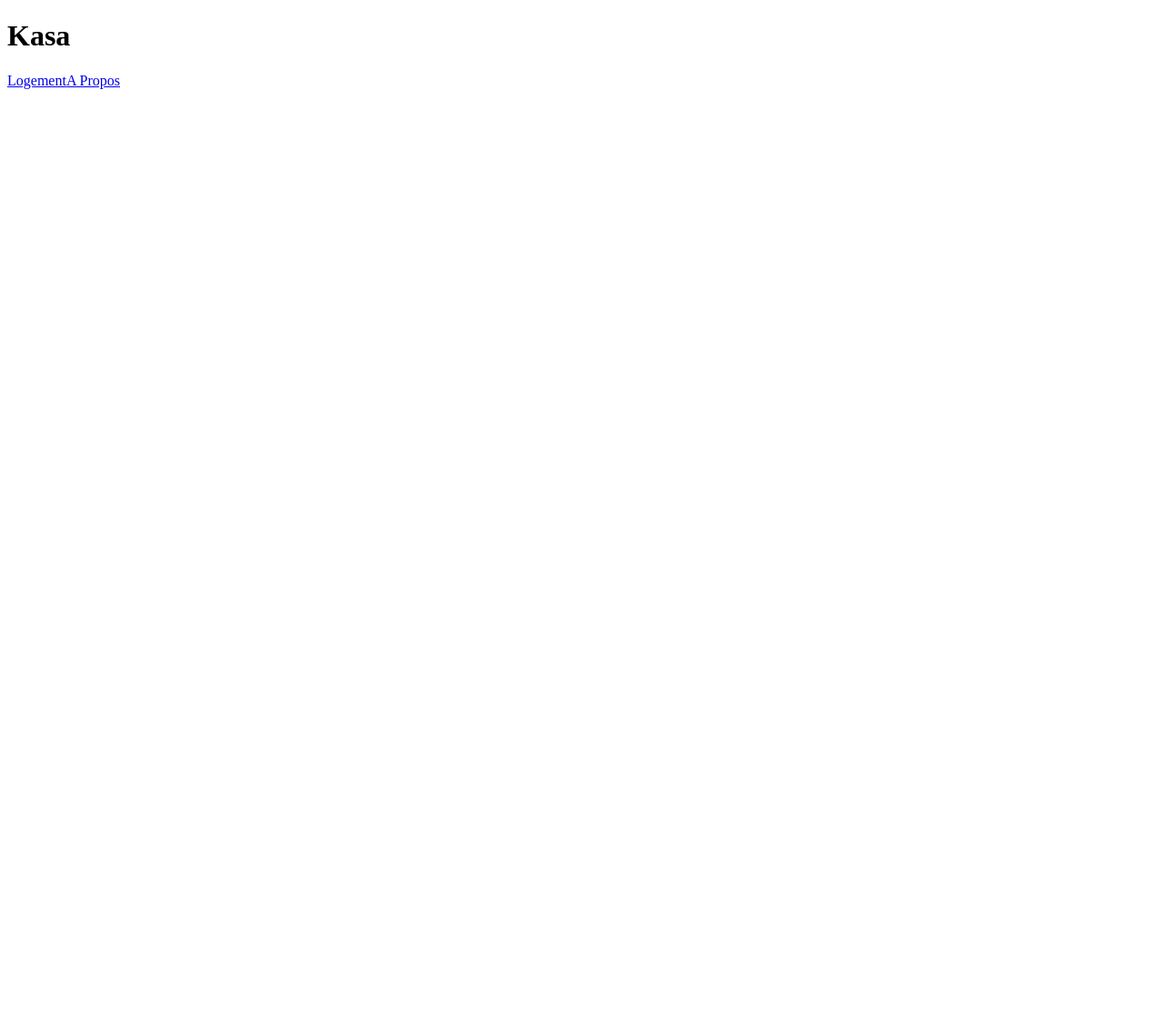
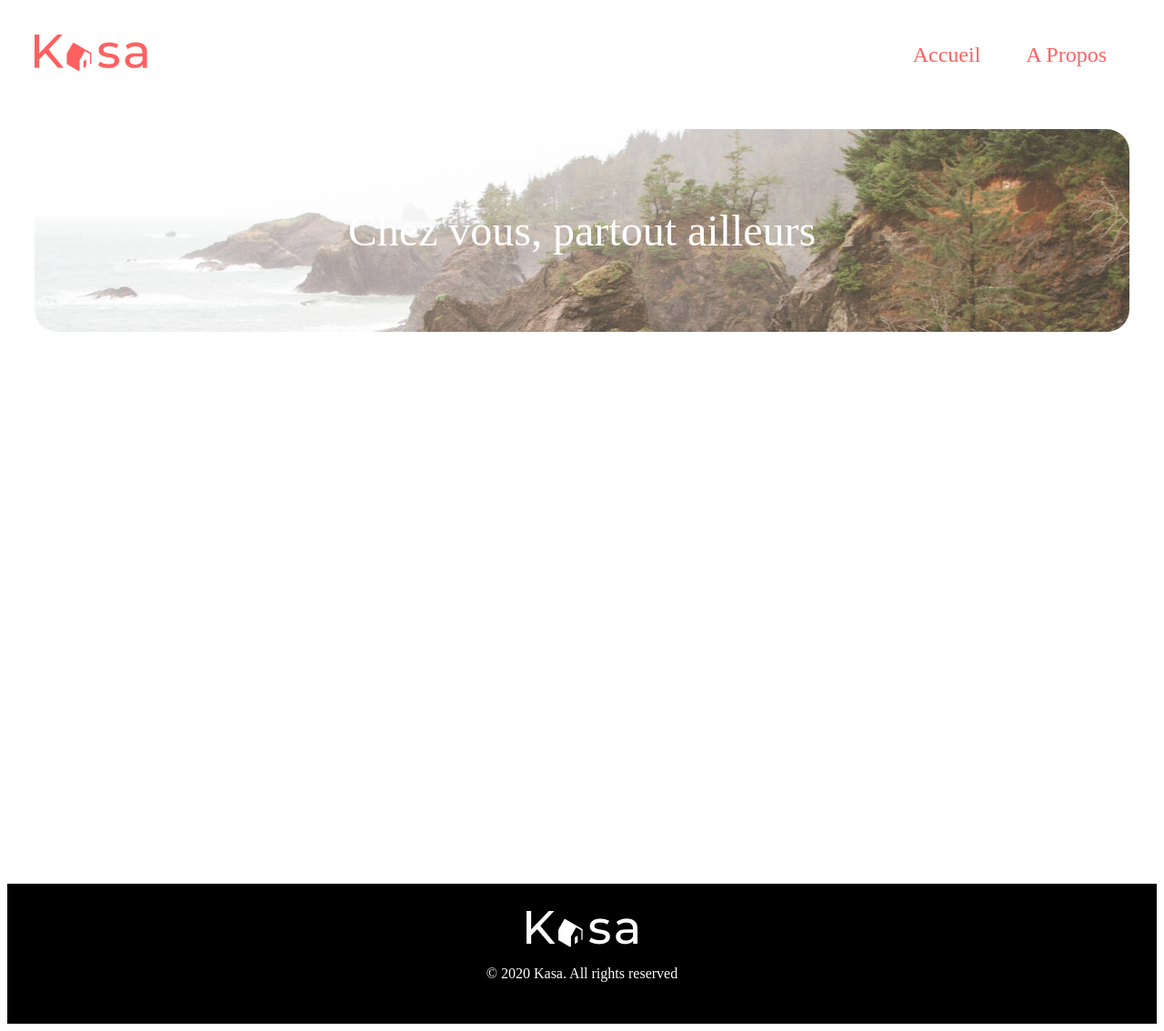
Before and after one commit to Charles-Antoine-FENET/OCR-Projet-7-React-Kasa-, a React (Create React App) app: page / in a window 1280 px wide. Shown: the whole page at 91% size. Before the commit the page ends 800 px from the top, so only its background shows below. Built offline with nearby package versions, Linux system fonts and the light colour scheme.

Commit message:
Frist step for header, footer and banner into Home page

```diff
--- a/src/components/Banner.jsx
+++ /dev/null
@@ -1,5 +0,0 @@
-function Banner (){
-    // div qui aura un css spécifique
-        // Titre H1
-        // Img
-}
--- /dev/null
+++ b/src/components/Banners/HomeBanner.jsx
@@ -0,0 +1,27 @@
+import HomeBannerIllustration from '../../assets/HomeBanner.jpg'
+import styled from 'styled-components'
+
+const BannerContainer = styled.div`
+  border-radius: 25px;
+  height: 223px;
+  display: flex;
+  justify-content:center;
+  align-items:center;
+  background-image: url(${HomeBannerIllustration});
+  background-size: cover;
+`
+const HomeTitle = styled.h1`
+  font-size: 48px;
+  font-weight: 500;
+  color: white;
+`
+
+function HomeBanner({text}) {
+  return (
+    <BannerContainer>
+      <HomeTitle>Chez vous, partout ailleurs</HomeTitle>
+    </BannerContainer>
+  )
+}
+
+export default HomeBanner
--- /dev/null
+++ b/src/components/Footer/index.jsx
@@ -0,0 +1,31 @@
+import { Link } from 'react-router-dom'
+import styled from 'styled-components'
+import LightLogo from '../../assets/logo_secondary.png'
+
+const FooterLogo = styled.img`
+  height: 40px;
+`
+const FooterContainer = styled.footer`
+  background-color: black;
+  display: flex;
+  flex-direction: column;
+  align-items: center;
+  padding: 30px;
+`
+
+const CopyrightText = styled.p`
+  color: white;
+`
+
+function Footer() {
+  return (
+    <FooterContainer>
+      <Link to="/">
+        <FooterLogo src={LightLogo} />
+      </Link>
+      <CopyrightText>© 2020 Kasa. All rights reserved</CopyrightText>
+    </FooterContainer>
+  )
+}
+
+export default Footer
--- a/src/components/Header/index.jsx
+++ b/src/components/Header/index.jsx
@@ -1,10 +1,10 @@
 import { Link } from 'react-router-dom'
 import styled from 'styled-components'
 import { StyledLink } from '../../utils/style/Atoms'
-import DarkLogo from '../../assets/dark-logo.png'
+import Logo from '../../assets/logo_primary.png'
 
-const HomeLogo = styled.img`
-  height: 70px;
+const HeaderLogo = styled.img`
+  height: 40px;
 `
 
 const NavContainer = styled.header`
@@ -18,14 +18,11 @@ function Header() {
   return (
     <NavContainer>
       <Link to="/">
-        <HomeLogo src={DarkLogo} />
+        <HeaderLogo src={Logo} />
       </Link>
       <nav>
         <StyledLink to="/">Accueil</StyledLink>
-        <StyledLink to="/freelances">Profils</StyledLink>
-        <StyledLink to="/survey/1" $isFullLink>
-          Faire le test
-        </StyledLink>
+        <StyledLink to="/about">A Propos</StyledLink>
       </nav>
     </NavContainer>
   )
--- a/src/index.jsx
+++ b/src/index.jsx
@@ -4,10 +4,13 @@ import { BrowserRouter as Router, Route, Switch } from 'react-router-dom'
 import Home from './pages/Home'
 import Accommodation from './pages/Accomodation'
 import About from './pages/About'
+import Header from './components/Header'
+import Footer from './components/Footer'
 
 ReactDOM.render(
   <React.StrictMode>
     <Router>
+      <Header />
       <Switch>
         <Route exact path="/">
           <Home />
@@ -19,6 +22,7 @@ ReactDOM.render(
           <About />
         </Route>
       </Switch>
+      <Footer />
     </Router>
   </React.StrictMode>,
   document.getElementById('root')
--- a/src/pages/Home/index.jsx
+++ b/src/pages/Home/index.jsx
@@ -1,15 +1,25 @@
-import { Link } from 'react-router-dom'
+import styled from 'styled-components'
+import HomeBanner from '../../components/Banners/HomeBanner.jsx'
+
+const HomeWrapper = styled.main`
+height: 100vh;
+padding: 30px;
+
+`
+
+const HomeContainer = styled.div`
+`
+
+
 
 
 function Home() {
   return (
-    <div>
-      <h1>Kasa</h1>
-      <nav>
-        <Link to="/Accommodation">Logement</Link>
-        <Link to="/About">A Propos</Link>
-      </nav>
-    </div>
+    <HomeWrapper>
+      <HomeContainer>
+        <HomeBanner/>
+      </HomeContainer>
+    </HomeWrapper>
   )
 }
 
--- a/src/utils/style/Atoms.jsx
+++ b/src/utils/style/Atoms.jsx
@@ -3,14 +3,9 @@ import styled from 'styled-components'
 import colors from './colors'
 
 export const StyledLink = styled(Link)`
-  padding: 10px 15px;
-  color: #8186a0;
+  padding: 10px 25px;
+  color: ${colors.primary};
   text-decoration: none;
-  font-size: 18px;
+  font-size: 24px;
   text-align: center;
-  ${(props) =>
-    props.$isFullLink &&
-    `color: white;
-    border-radius: 30px;
-    background-color: ${colors.primary};`}
 `
```
Also changed, not shown: public/index.html (+1 -22 lines), src/components/Footer.jsx (deleted, +0 -8 lines), src/assets/HomeBanner.jpg (added).
